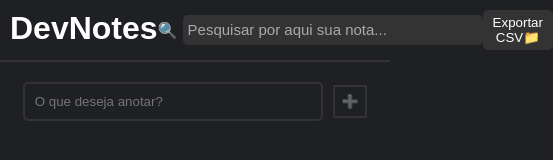
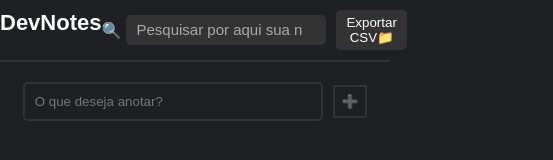
Before and after one commit to Kelvin-melo06/DevNotes, a plain HTML site: page index.html in a window 390 px wide. Shown: the whole page, 553 px wide, since content can reach past the window. Drawn offline with Linux system fonts and the light colour scheme; a web font is replaced by a local one.

Commit message:
modelo mobile

```diff
--- a/css/style.css
+++ b/css/style.css
@@ -55,6 +55,28 @@ input[type="search"]::placeholder{
     font-size: 15px;
 }
 
+@media (max-width: 620px){
+    .PesquisaNota input{
+        width: 200px;
+        padding: 10px;
+    }
+    .PesquisaNota{
+        position: relative;
+        right: 10px;
+    }
+    header{
+        position: relative;
+    }
+    header h1{
+        position: relative;
+        right: 10px;
+        font-size: 22px;
+    }
+    .notasAdd{
+        justify-content: center;
+    }
+}
+
 /*--------------------------------------------------*/
 
 /*--------- CONFIGURAÇÕES MAIN --------------------- */
@@ -87,7 +109,6 @@ input[type="search"]::placeholder{
     display: flex;
     flex-wrap: wrap;
     gap: 10px;
-    justify-content: flex-start;
 }
 
 .nota{
```
